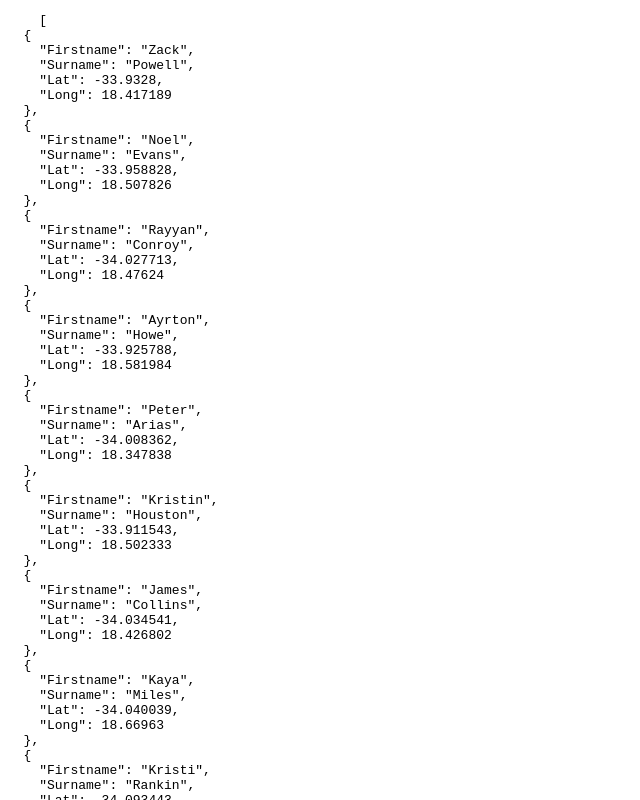
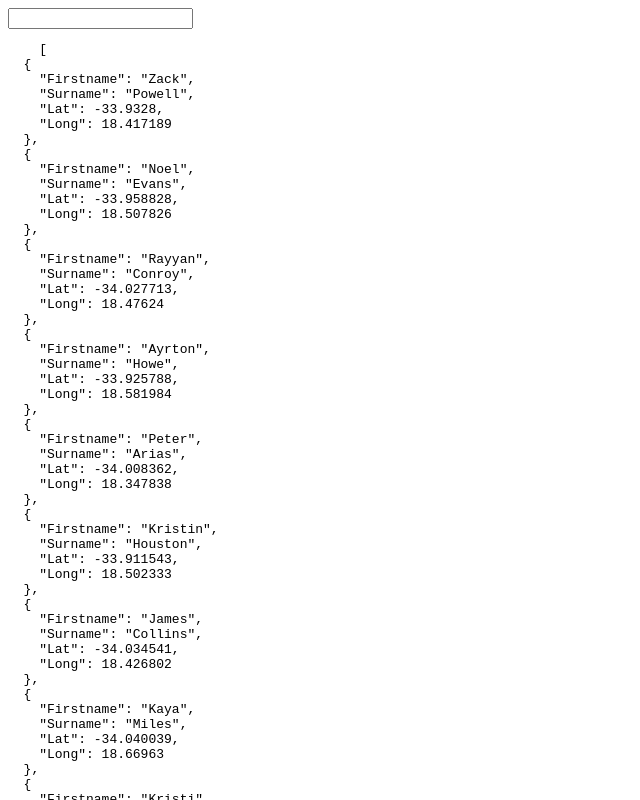
Before and after one commit to AJHanekom/aruba, an Angular app: page / in a window 1280 px wide. Shown: the top 800 px of the page, without its empty margins (0-640 px from the left). Built offline with nearby package versions, Linux system fonts and the light colour scheme.

Commit message:
fuzzy search complete

```diff
--- a/src/app/app.component.html
+++ b/src/app/app.component.html
@@ -1,4 +1,7 @@
 <router-outlet></router-outlet>
+
+<input type="text" (keyup)="searchInput($event)" />
+
 <pre>
-    {{ this.customerList | async | json }}
+    {{ this.customerList | json }}
 </pre>
--- a/src/app/app.component.ts
+++ b/src/app/app.component.ts
@@ -7,8 +7,29 @@ import { CustomerService } from "./services/customer.service";
   styleUrls: ["./app.component.scss"]
 })
 export class AppComponent {
-  customerList;
+  customerList: Customer[];
+
   constructor(public customerService: CustomerService) {
-    this.customerList = this.customerService.customerList;
+    this.customerService.customerList.subscribe(
+      list => (this.customerList = list)
+    );
+  }
+
+  searchInput(event: any) {
+    this.customerService.customerList.subscribe(
+      list =>
+        (this.customerList = list.filter(
+          customer =>
+            customer.Firstname.includes(event.target.value) ||
+            customer.Surname.includes(event.target.value)
+        ))
+    );
   }
 }
+
+export interface Customer {
+  Firstname: string;
+  Surname: string;
+  long: string;
+  lat: string;
+}
```
Also changed, not shown: 1 other file (tests, documents, lock files or other folders).
